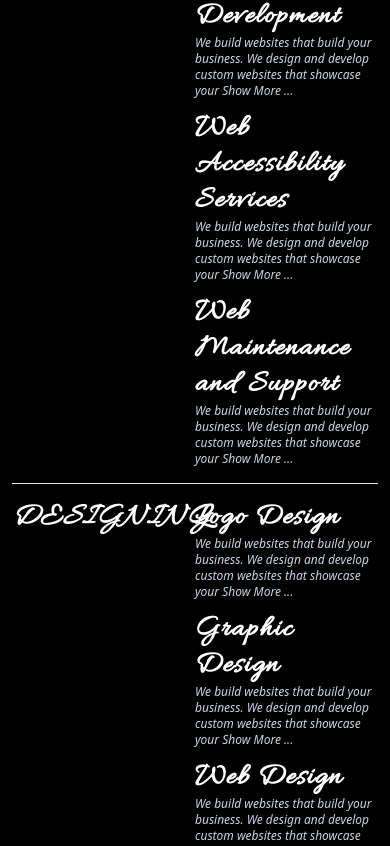
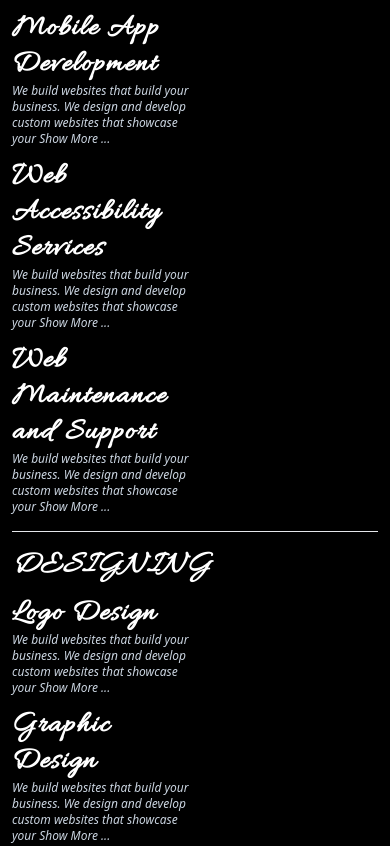
Before and after one commit to mhsanto/Frontend-NITEX-Project-Landing-Page, a React (Vite) app: page /services in a window 390 px wide. Shown: the part 1154-2000 px from the top of the page. Built offline with nearby package versions, Linux system fonts and the light colour scheme; the HTML template or start-up script is replaced by a standard one.

Commit message:
responsive issue in Service page

```diff
--- a/src/pages/ServiceLists/Service.jsx
+++ b/src/pages/ServiceLists/Service.jsx
@@ -11,8 +11,8 @@ const Services = () => {
       <h1 className="text-4xl uppercase border-b  pb-2">
         Everything in One Place
       </h1>
-      <div className="flex pt-4 border-b pb-4">
-        <h1 className="text-3xl italic uppercase w-1/2 custom-font font-semibold">
+      <div className="flex flex-col sm:flex-row pt-4 border-b pb-4">
+        <h1 className="text-3xl italic uppercase w-1/2 custom-font font-semibold pb-3">
           Developing
         </h1>
         <div className=" flex flex-col gap-3 w-1/2">
@@ -52,8 +52,8 @@ const Services = () => {
           ))}
         </div>
       </div>
-      <div className="flex pt-4">
-        <h1 className="text-3xl italic uppercase w-1/2 custom-font font-semibold tracking-wider">
+      <div className="flex pt-4 flex-col sm:flex-row">
+        <h1 className="text-3xl italic uppercase w-1/2 custom-font font-semibold tracking-wider pb-3">
           Designing
         </h1>
         <div className=" flex flex-col gap-3 w-1/2">
```
